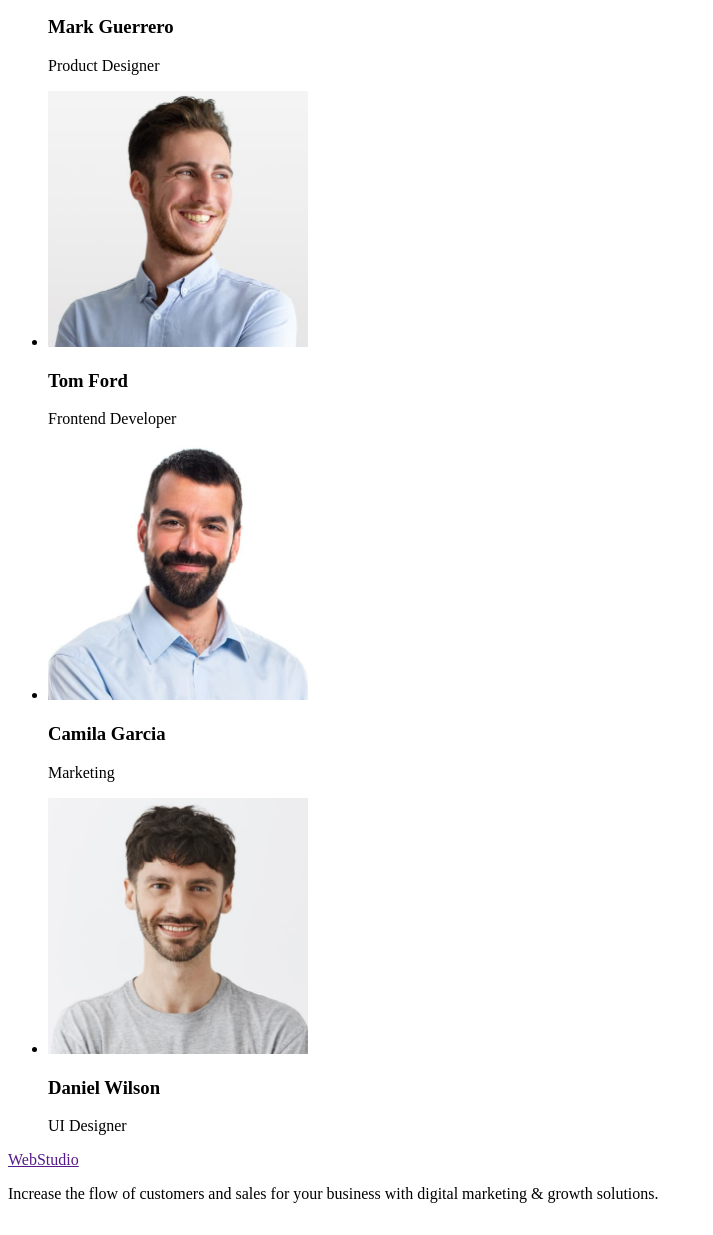
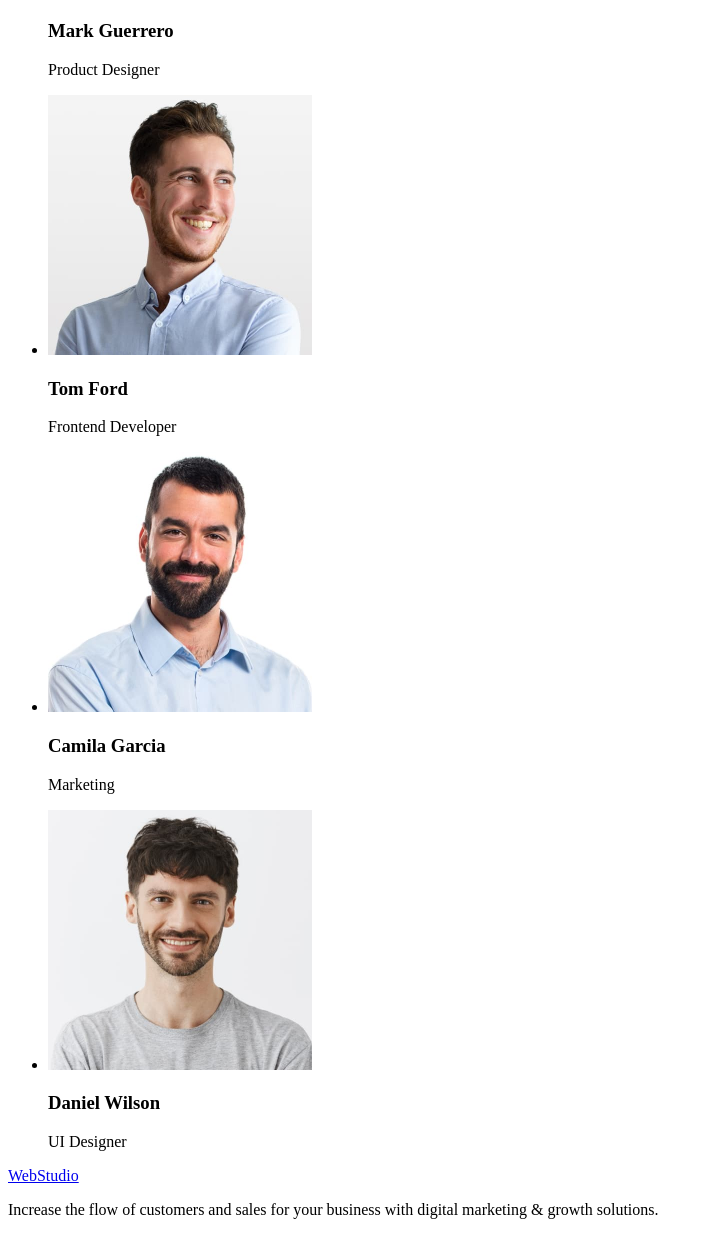
Before and after one commit to IshNekittt/goit-markup-hw-01, a plain HTML site: page index.html in a window 1280 px wide. Shown: the part 875-2110 px from the top of the page, without its empty margins (0-713 px from the left). Drawn offline with Linux system fonts and the light colour scheme.

Commit message:
change width of images and delete spans

```diff
--- a/index.html
+++ b/index.html
@@ -10,17 +10,19 @@
 <body>
     <header>
         <nav>
-            <a href="/"><span>Web</span>Studio</a>
+            <a href="./index.html">WebStudio</a>
             <ul>
                 <li><a href="">Studio</a></li>
                 <li><a href="">Portfolio</a></li>
                 <li><a href="">Contacts</a></li>
             </ul>
         </nav>
-        <ul>
-            <li><a href="mailto:info@devstudio.com">info@devstudio.com</a></li>
-            <li><a href="tel:+110001111111">+11 (000) 111-11-11</a></li>
-        </ul>
+        <address>
+            <ul>
+                <li><a href="mailto:info@devstudio.com">info@devstudio.com</a></li>
+                <li><a href="tel:+110001111111">+11 (000) 111-11-11</a></li>
+            </ul>
+        </address>
     </header>
     <main>
         <section>
@@ -28,6 +30,7 @@
             <button type="button">Order Service</button>
         </section>
         <section>
+            <h2 hidden>Our advantages</h2>
             <ul>
                 <li>
                     <h3>Strategy</h3>
@@ -63,22 +66,22 @@
             <h2>Our Team</h2>
             <ul>
                 <li>
-                    <img src="./images/img-1.jpg" alt="Mark Guerrero" width="260">
+                    <img src="./images/img-1.jpg" alt="Mark Guerrero" width="264">
                     <h3>Mark Guerrero</h3>
                     <p>Product Designer</p>
                 </li>
                 <li>
-                    <img src="./images/img-2.jpg" alt="Tom Ford" width="260">
+                    <img src="./images/img-2.jpg" alt="Tom Ford" width="264">
                     <h3>Tom Ford</h3>
                     <p>Frontend Developer</p>
                 </li>
                 <li>
-                    <img src="./images/img-3.jpg" alt="Camila Garcia" width="260">
+                    <img src="./images/img-3.jpg" alt="Camila Garcia" width="264">
                     <h3>Camila Garcia</h3>
                     <p>Marketing</p>
                 </li>
                 <li>
-                    <img src="./images/img-4.jpg" alt="Daniel Wilson" width="260">
+                    <img src="./images/img-4.jpg" alt="Daniel Wilson" width="264">
                     <h3>Daniel Wilson</h3>
                     <p>UI Designer</p>
                 </li>
@@ -86,7 +89,7 @@
         </section>
     </main>
     <footer>
-        <a href=""><span>Web</span>Studio</a>
+        <a href="./index.html">WebStudio</a>
         <p>
             Increase the flow of customers and sales for your business with digital marketing & growth solutions.
         </p>
```
